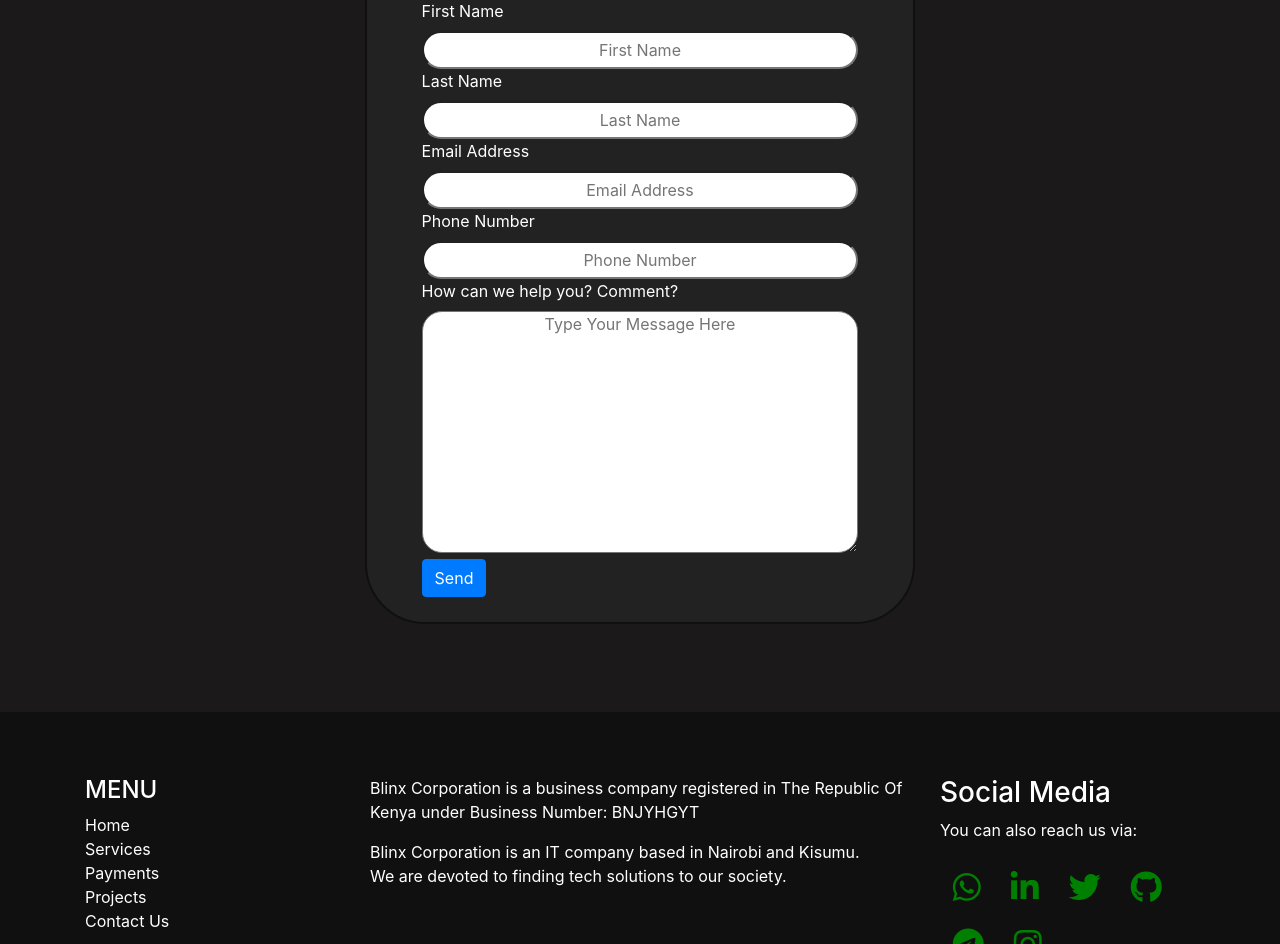
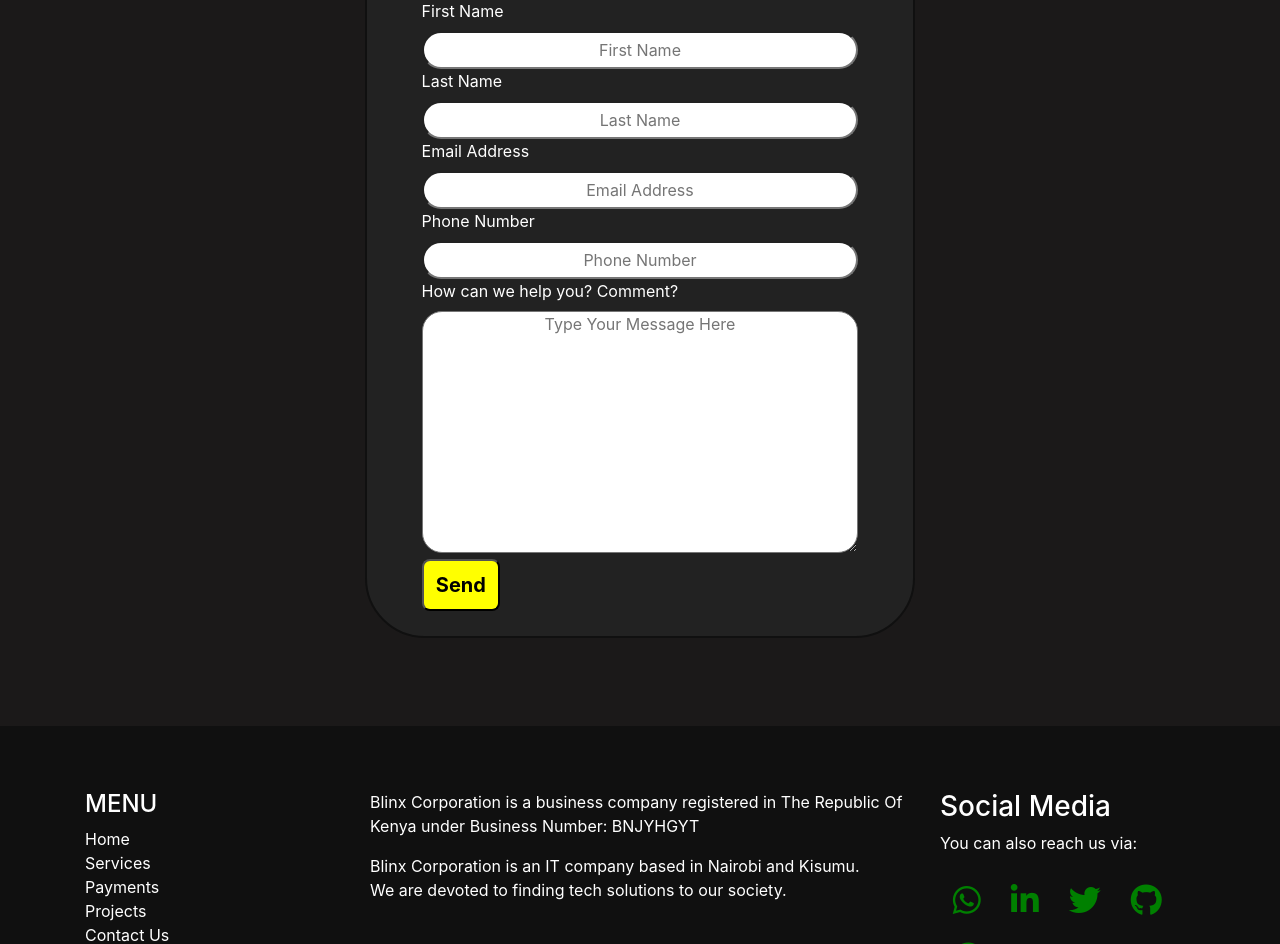
Before and after one commit to aknjoroge/Blinx-Frontend, a PHP site: page / in a window 1280 px wide. Shown: the part 2218-3162 px from the top of the page. Run offline with PHP 8.4, Linux system fonts and the light colour scheme; some libraries are stand-ins or nearby versions.

Commit message:
send button to yellow

```diff
--- a/index.html
+++ b/index.html
@@ -164,7 +164,7 @@
     <input type="phone" class="form-input" placeholder="Phone Number"  required><br>
     <label for="text">How can we help you? Comment?</label><br>
     <textarea rows="10" class="contactus-textarea  form-input" id="textarea-contactsection" placeholder="Type Your Message Here" spellcheck="false"  required></textarea><br>
-  <button class="btn btn-primary" type="submit" >Send</button>
+  <button class="send-button" type="submit" >Send</button>
   </form>
 </div>
 
--- a/static/css/style.css
+++ b/static/css/style.css
@@ -249,6 +249,17 @@ textarea{
     background-color:#1b1919;
     padding: 1%;
 }
+.send-button{
+    background-color: yellow;
+    color: black;
+    font-weight: bold;
+    text-align: center;
+    font-size: 20px;
+    border-radius: 8px;
+    padding: 2%;
+    width: 18%;
+    opacity: 1;
+}
 .form-input{
     border-radius: 20px;
 }
```
